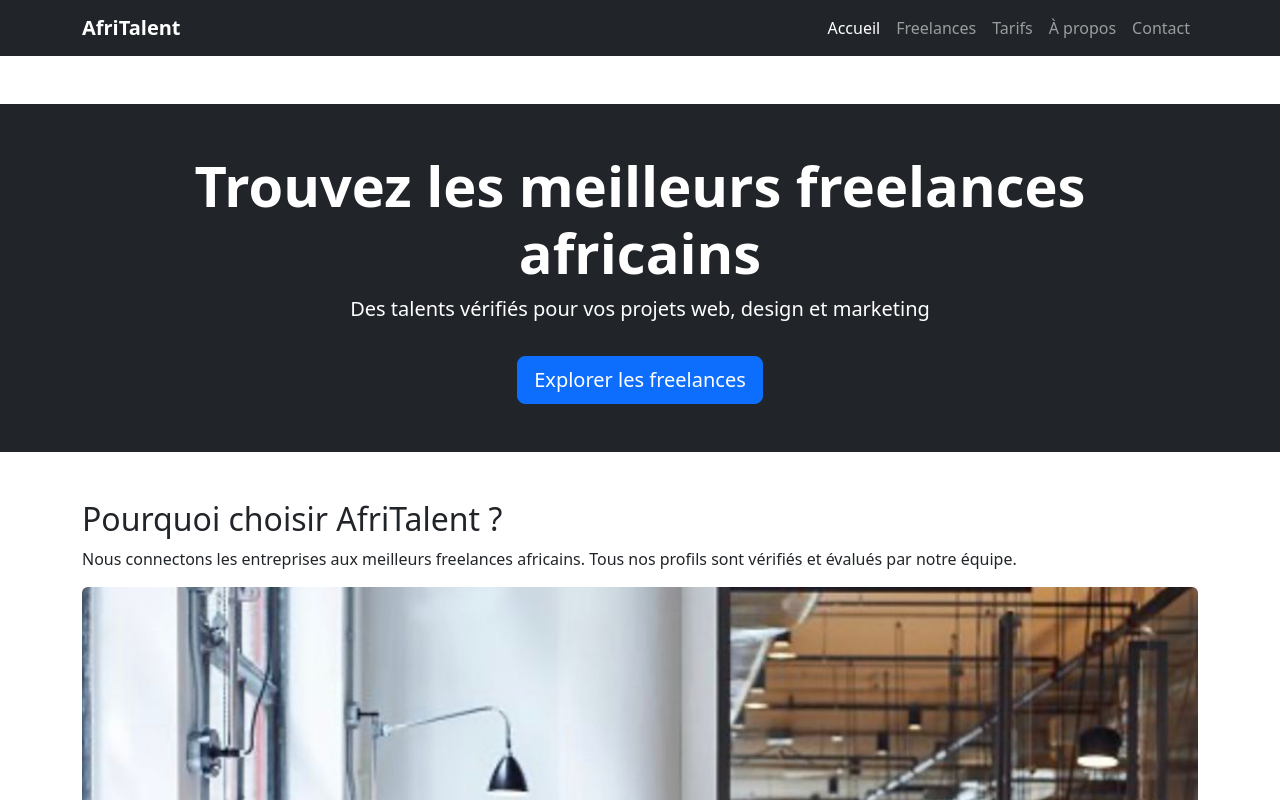
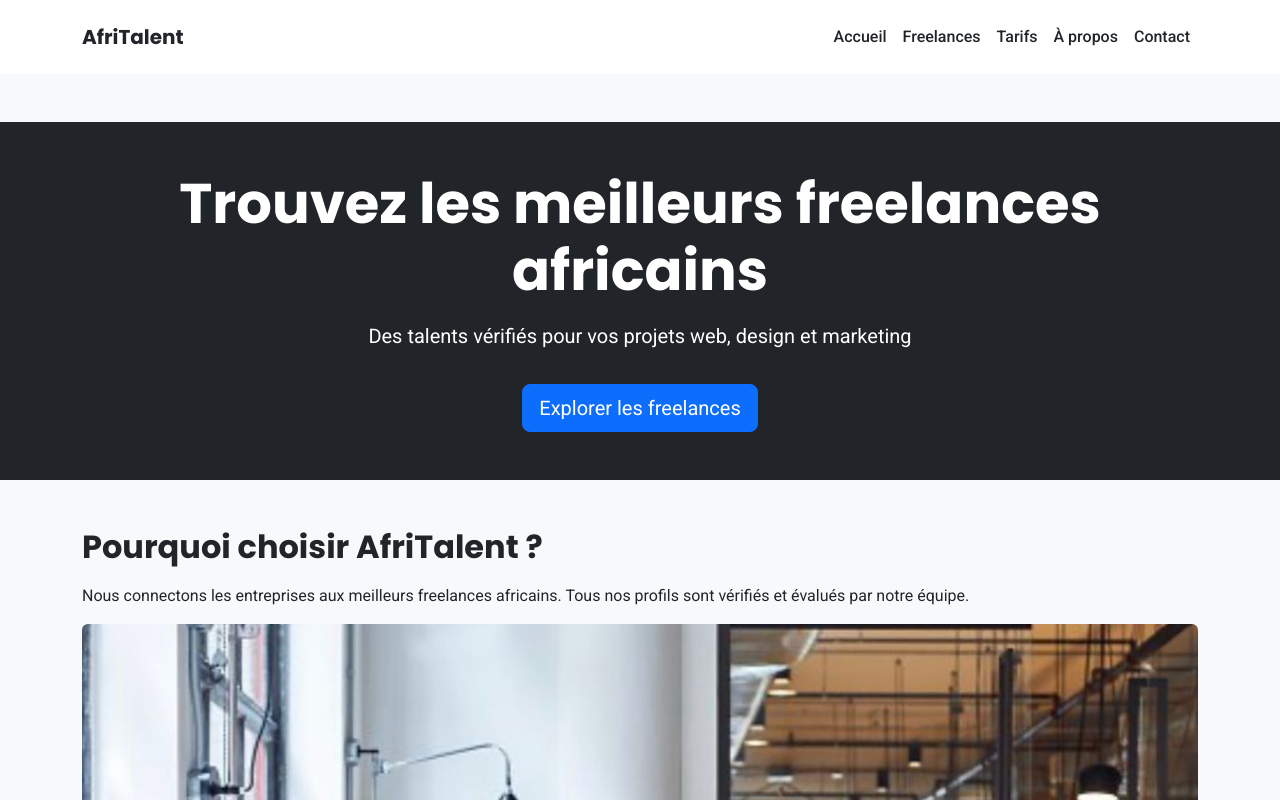
Before and after one commit to mmaawa31-bot/Mbacke-Mame-awa-AfriTalent, a plain HTML site: page index.html in a window 1280 px wide. Shown: the top 800 px of the page. Drawn offline with nearby package versions, Linux system fonts and the light colour scheme; a script that the page names is missing.

Commit message:
CSS : variables, typographie, layout général et styles de base

```diff
--- a/css/style.css
+++ b/css/style.css
@@ -1,6 +1,63 @@
-/* Reset de base pour le commit 1 */
-body {
+/*Variables CSS */
+:root {
+  --couleur-primaire: #2A9D8F;
+  --couleur-secondaire: #E76F51;
+  --couleur-fond: #F8F9FA;
+  --couleur-texte: #212529;
+  --couleur-blanc: #FFFFFF;
+
+  --police-titre: 'Poppins', sans-serif;
+  --police-texte: 'Roboto', sans-serif;
+
+  --espacement-sm: 0.5rem;
+  --espacement-md: 1rem;
+  --espacement-lg: 2rem;
+}
+
+/*Reset CSS */
+* {
   margin: 0;
   padding: 0;
-  font-family: system-ui, -apple-system, sans-serif;
+  box-sizing: border-box;
 }
+
+/* Styles de base */
+body {
+  font-family: var(--police-texte);
+  font-size: 16px;
+  color: var(--couleur-texte);
+  background-color: var(--couleur-fond);
+  line-height: 1.6;
+}
+
+h1, h2, h3, h4, h5, h6 {
+  font-family: var(--police-titre);
+  font-weight: 700;
+  margin-bottom: var(--espacement-md);
+}
+
+a {
+  text-decoration: none;
+  color: var(--couleur-primaire);
+}
+
+/*Navbar */
+.navbar {
+  background-color: var(--couleur-blanc) !important;
+  padding: var(--espacement-md) var(--espacement-lg);
+}
+/* Liens de la navbar */
+.navbar .nav-link {
+  color: var(--couleur-texte) !important;
+  font-weight: 500;
+}
+
+.navbar .nav-link:hover {
+  color: var(--couleur-primaire) !important;
+}
+
+.navbar-brand {
+  color: var(--couleur-texte) !important;
+  font-family: var(--police-titre);
+  font-weight: 700;
+}
--- a/index.html
+++ b/index.html
@@ -4,6 +4,10 @@
   <meta charset="UTF-8">
   <meta name="viewport" content="width=device-width, initial-scale=1.0">
   <title>AfriTalent - Accueil</title>
+    <!-- Google Fonts Poppins + Roboto -->
+<link rel="preconnect" href="https://fonts.googleapis.com">
+<link rel="preconnect" href="https://fonts.gstatic.com" crossorigin>
+<link href="https://fonts.googleapis.com/css2?family=Poppins:wght@600;700&family=Roboto:wght@400;500&display=swap" rel="stylesheet">
   <link href="https://cdn.jsdelivr.net/npm/bootstrap@5.3.3/dist/css/bootstrap.min.css" rel="stylesheet">
   <link rel="stylesheet" href="css/style.css">
 </head>
```
Also changed, not shown: about.html (+4 -0 lines), contact.html (+4 -0 lines), freelances.html (+4 -0 lines), tarifs.html (+4 -0 lines).
